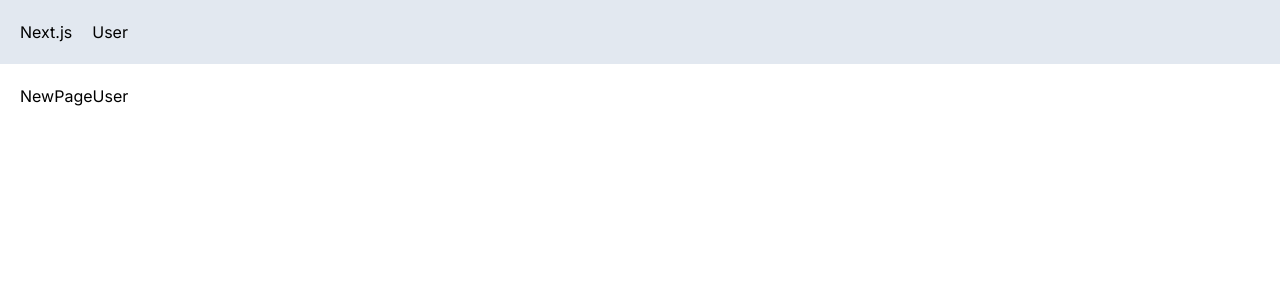
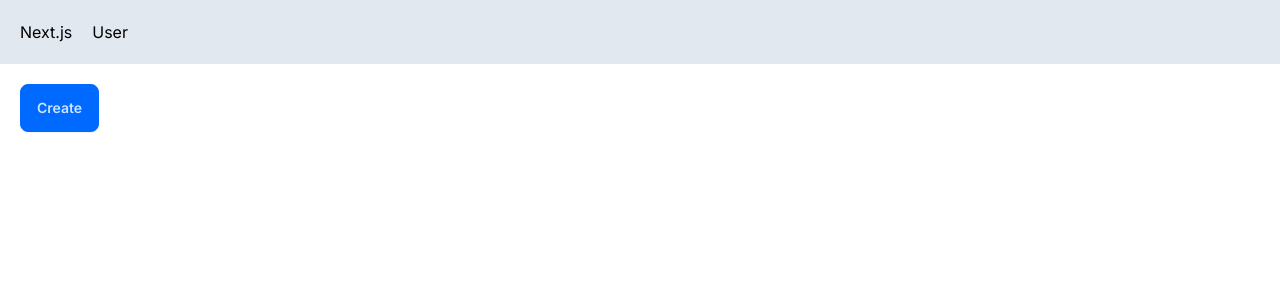
Before and after one commit to AleenaKhan10/Next-app, a Next.js app: page /users/new in a window 1280 px wide. Shown: the top 300 px of the page. Built offline with nearby package versions, Linux system fonts and the light colour scheme.

Commit message:
lec 26 added the programmic navigation

```diff
--- a/app/users/new/page.tsx
+++ b/app/users/new/page.tsx
@@ -1,8 +1,14 @@
+'use client'
+import { useRouter } from 'next/navigation'
 import React from 'react'
 
 const NewPageUser = () => {
+  const router = useRouter()
   return (
-    <div>NewPageUser</div>
+    <button
+    className='btn btn-primary'
+    onClick={() => router.push('/users')}
+    >Create</button>
   )
 }
 
--- a/app/users/page.tsx
+++ b/app/users/page.tsx
@@ -1,11 +1,13 @@
 import React from 'react'
 import UserTable from './UserTable'
+import Link from 'next/link'
 
 
 const UserPage = async () => {
   return (
     <>
         <h1>Users</h1>
+        <Link href='/users/new' className='btn'>New User</Link>
         <UserTable/>
     </>
   )
```
